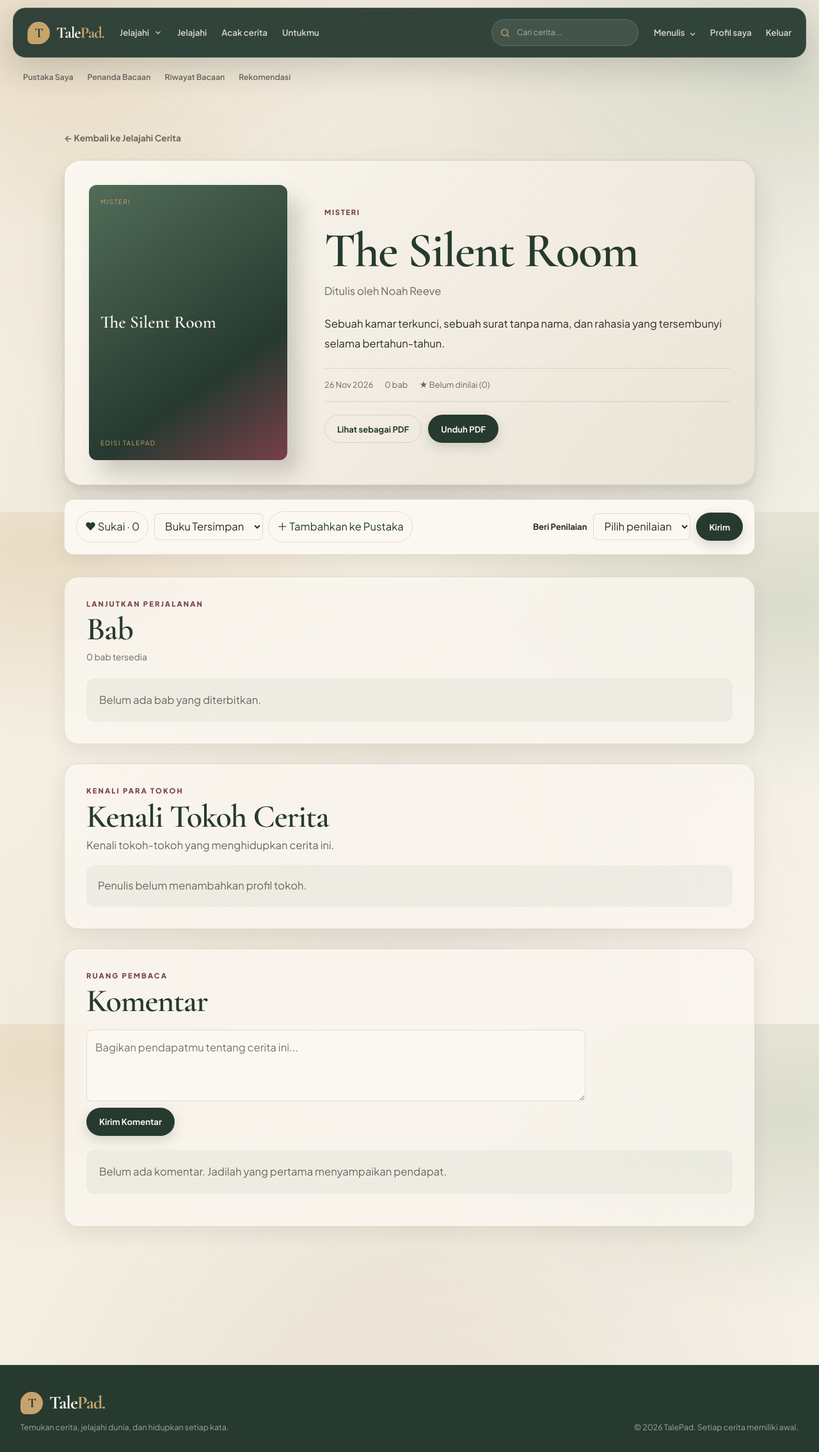
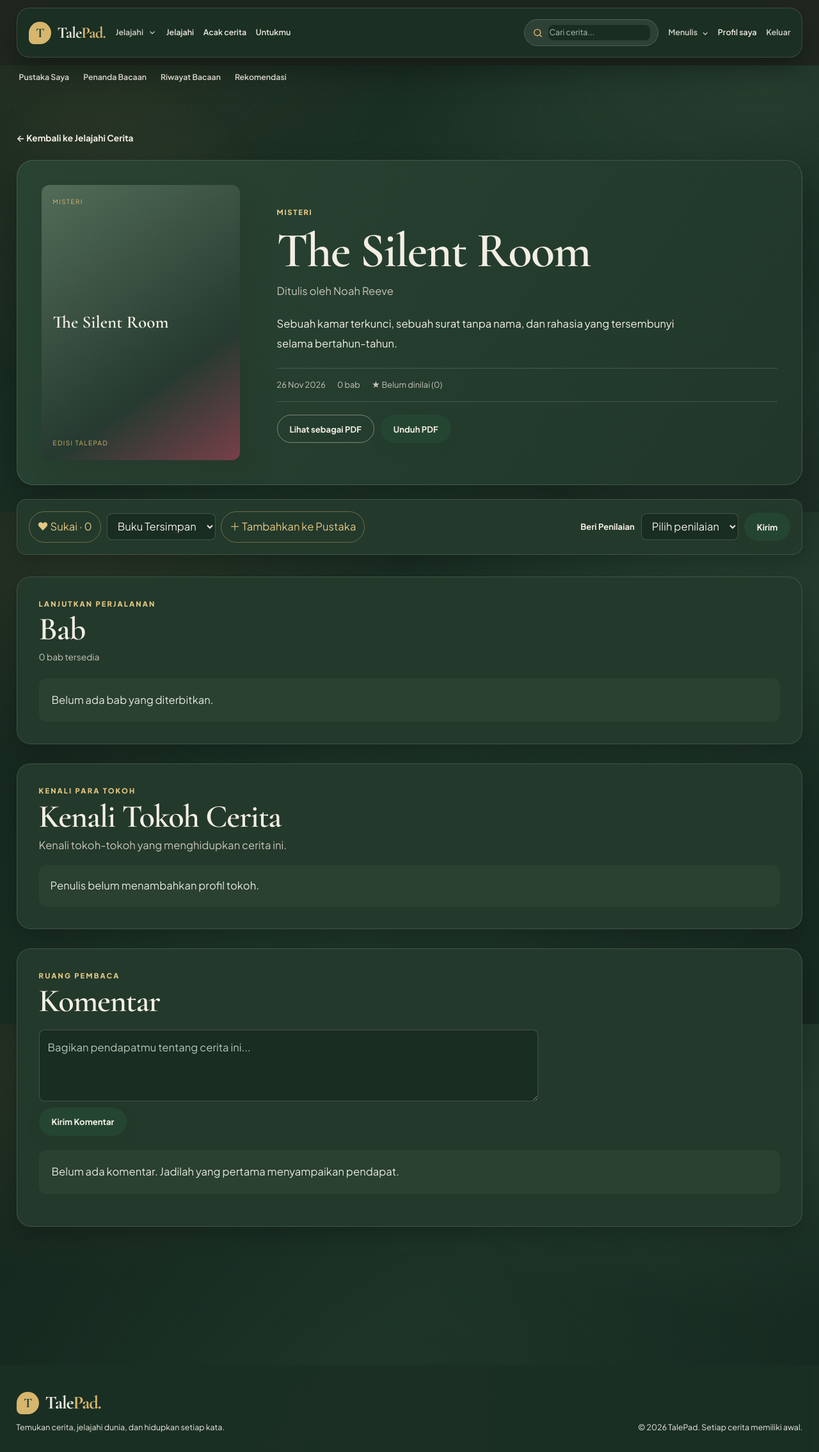
Before and after one commit to twinla/kelompok3, a Laravel app: page /stories/the-silent-room in a window 1280 px wide. Shown: the whole page at 64% size. Run offline with Laravel 12, Linux system fonts and the light colour scheme; the visitor is signed in with stand-in values (Sample User, id 1); data comes from the database, SQL or seed files in the repository; data that the repository does not hold is empty; style sheets or scripts are compiled from the project's sources.

Commit message:
Update TalePad layout and styling

```diff
--- /dev/null
+++ b/public/css/talepad-final-polish.css
@@ -0,0 +1,397 @@
+/*
+ * TalePad final polish
+ * Tema: Deep Forest / Parchment / Antique Gold
+ * Perubahan ini dipisahkan dari stylesheet utama agar mudah dibatalkan.
+ */
+
+:root {
+    --tp-content-width: 1320px;
+}
+
+/* ==============================
+   DEEP FOREST THEME
+   ============================== */
+html[data-theme="dark"] {
+    color-scheme: dark;
+    --tp-ivory: #F3EEE3;
+    --tp-forest: #244532;
+    --tp-charcoal: #18231D;
+    --tp-burgundy: #B38A67;
+    --tp-gold: #D7B66D;
+    --tp-sage: #9FB29D;
+    --tp-paper: #24392C;
+    --tp-paper-deep: #1D3024;
+    --tp-ink: #F3EEE3;
+    --tp-muted: #C4CDBF;
+    --tp-line: rgba(232, 239, 226, .16);
+    --tp-shadow-soft: 0 12px 34px rgba(0, 0, 0, .20);
+    --tp-shadow-card: 0 22px 48px rgba(0, 0, 0, .28);
+    --tp-shadow-floating: 0 18px 50px rgba(0, 0, 0, .34);
+}
+
+html[data-theme="dark"],
+html[data-theme="dark"] body {
+    min-height: 100%;
+    background-color: #15251D !important;
+}
+
+html[data-theme="dark"] body {
+    color: #F3EEE3;
+    background-image:
+        radial-gradient(ellipse at 8% 5%, rgba(215, 182, 109, .095) 0, transparent 34rem),
+        radial-gradient(ellipse at 94% 17%, rgba(113, 151, 119, .14) 0, transparent 36rem),
+        radial-gradient(ellipse at 53% 100%, rgba(67, 105, 75, .12) 0, transparent 42rem),
+        linear-gradient(135deg, #14241C 0%, #1A3024 52%, #15271F 100%) !important;
+    background-repeat: no-repeat;
+    background-attachment: fixed;
+    background-size: cover;
+}
+
+html[data-theme="dark"] #app,
+html[data-theme="dark"] main,
+html[data-theme="dark"] main > .container {
+    background: transparent !important;
+}
+
+/* Header, dropdown, mobile navigation and footer. */
+html[data-theme="dark"] .tp-navbar,
+html[data-theme="dark"] .tp-footer,
+html[data-theme="dark"] .tp-bottom-nav {
+    color: #F3EEE3;
+    background: rgba(27, 48, 36, .97) !important;
+    border-color: rgba(232, 221, 185, .16);
+}
+
+html[data-theme="dark"] .tp-mobile-panel,
+html[data-theme="dark"] .tp-dropdown-menu {
+    color: #F3EEE3;
+    background: #20372A !important;
+    border-color: rgba(232, 239, 226, .16);
+}
+
+html[data-theme="dark"] .tp-mobile-panel a,
+html[data-theme="dark"] .tp-dropdown-menu a {
+    color: #F3EEE3;
+}
+
+html[data-theme="dark"] .tp-mobile-panel a:hover,
+html[data-theme="dark"] .tp-dropdown-menu a:hover {
+    background: rgba(215, 182, 109, .12);
+}
+
+/* Main panels and cards use a slightly lighter green than the page background. */
+html[data-theme="dark"] .story-card,
+html[data-theme="dark"] .tp-panel,
+html[data-theme="dark"] .tp-social-bar,
+html[data-theme="dark"] .tp-progress-card,
+html[data-theme="dark"] .tp-history-row,
+html[data-theme="dark"] .tp-comment-card,
+html[data-theme="dark"] .tp-profile-stat,
+html[data-theme="dark"] .tp-profile-page .story-card,
+html[data-theme="dark"] .tp-profile-page .tp-profile-empty,
+html[data-theme="dark"] .tp-profile-page .tp-profile-drafts,
+html[data-theme="dark"] .tp-profile-draft-item,
+html[data-theme="dark"] .story-form,
+html[data-theme="dark"] .tp-editor-form,
+html[data-theme="dark"] .tp-auth-card,
+html[data-theme="dark"] .tp-profile-edit-form,
+html[data-theme="dark"] .tp-chapter-section,
+html[data-theme="dark"] .tp-character-section,
+html[data-theme="dark"] .tp-comments-section,
+html[data-theme="dark"] .tp-character-form-wrap,
+html[data-theme="dark"] .tp-reading-toolbar,
+html[data-theme="dark"] .tp-discovery-filters,
+html[data-theme="dark"] .search-form,
+html[data-theme="dark"] .empty-state,
+html[data-theme="dark"] .tp-pdf-upload-card,
+html[data-theme="dark"] .tp-pdf-document-card,
+html[data-theme="dark"] .tp-pdf-empty-state,
+html[data-theme="dark"] .tp-story-import-card,
+html[data-theme="dark"] .tp-story-import-guide {
+    color: #F3EEE3;
+    background: #23392B !important;
+    border-color: rgba(232, 239, 226, .15);
+}
+
+html[data-theme="dark"] .tp-profile-heading,
+html[data-theme="dark"] .reader-header {
+    color: #F3EEE3;
+    background: linear-gradient(125deg, #294333 0%, #20372A 100%) !important;
+    border-color: rgba(232, 239, 226, .16);
+}
+
+html[data-theme="dark"] .tp-profile-page .story-info,
+html[data-theme="dark"] .tp-profile-page .story-bottom,
+html[data-theme="dark"] .tp-chapter-row,
+html[data-theme="dark"] .tp-character-card {
+    color: #F3EEE3;
+    background: #1D3024 !important;
+    border-color: rgba(232, 239, 226, .14);
+}
+
+html[data-theme="dark"] input,
+html[data-theme="dark"] textarea,
+html[data-theme="dark"] select,
+html[data-theme="dark"] .story-form input:not([type="file"]),
+html[data-theme="dark"] .story-form select,
+html[data-theme="dark"] .story-form textarea,
+html[data-theme="dark"] .tp-editor-form input,
+html[data-theme="dark"] .tp-editor-form select,
+html[data-theme="dark"] .tp-editor-form textarea,
+html[data-theme="dark"] .tp-auth-form input,
+html[data-theme="dark"] .tp-profile-edit-form input:not([type="file"]),
+html[data-theme="dark"] .tp-profile-edit-form textarea,
+html[data-theme="dark"] .tp-character-form input:not([type="file"]),
+html[data-theme="dark"] .tp-character-form textarea,
+html[data-theme="dark"] .tp-comment-form textarea,
+html[data-theme="dark"] .tp-discovery-filters input,
+html[data-theme="dark"] .tp-discovery-filters select,
+html[data-theme="dark"] .search-form input,
+html[data-theme="dark"] .tp-reading-toolbar select,
+html[data-theme="dark"] .tp-chapter-tools input,
+html[data-theme="dark"] .tp-chapter-tools select,
+html[data-theme="dark"] .tp-story-import-form select {
+    color: #F3EEE3;
+    background-color: #192D22 !important;
+    border-color: rgba(232, 239, 226, .23);
+}
+
+html[data-theme="dark"] input::placeholder,
+html[data-theme="dark"] textarea::placeholder {
+    color: #B8C4B5;
+    opacity: 1;
+}
+
+/* Antique gold replaces the pink accent in the existing dark palette. */
+html[data-theme="dark"] .eyebrow,
+html[data-theme="dark"] .tp-eyebrow,
+html[data-theme="dark"] .genre,
+html[data-theme="dark"] .story-info .genre,
+html[data-theme="dark"] .reader-details > .genre,
+html[data-theme="dark"] .tp-pdf-eyebrow,
+html[data-theme="dark"] .story-bottom,
+html[data-theme="dark"] .story-info p a,
+html[data-theme="dark"] .reader-author a,
+html[data-theme="dark"] .tp-reader-owner-link a,
+html[data-theme="dark"] .tp-history-status a,
+html[data-theme="dark"] .tp-story-import-manual-option a,
+html[data-theme="dark"] .tp-pdf-back-link,
+html[data-theme="dark"] .tp-auth-switch a,
+html[data-theme="dark"] .tp-profile-draft-badge,
+html[data-theme="dark"] .tp-comment-meta strong,
+html[data-theme="dark"] .tp-chapter-row strong,
+html[data-theme="dark"] .tp-profile-stat-number,
+html[data-theme="dark"] .tp-profile-stat-number,
+html[data-theme="dark"] .tp-story-import-template,
+html[data-theme="dark"] .tp-story-import-template-note {
+    color: #E4C784;
+}
+
+html[data-theme="dark"] .tp-action-button,
+html[data-theme="dark"] .tp-text-button,
+html[data-theme="dark"] .tp-chapter-owner-actions a,
+html[data-theme="dark"] .tp-chapter-owner-actions button,
+html[data-theme="dark"] .tp-comment-delete,
+html[data-theme="dark"] .tp-character-delete,
+html[data-theme="dark"] .tp-password-toggle,
+html[data-theme="dark"] .tp-pdf-secondary-button,
+html[data-theme="dark"] .tp-pdf-delete-button {
+    color: #E4C784;
+    border-color: rgba(215, 182, 109, .42);
+}
+
+html[data-theme="dark"] .tp-action-button.is-active,
+html[data-theme="dark"] .tp-chapter-number {
+    color: #F3E4BC;
+    background: rgba(215, 182, 109, .15);
+}
+
+html[data-theme="dark"] .tp-story-import-example,
+html[data-theme="dark"] .tp-story-import-example pre {
+    color: #F3EEE3;
+    background: #192D22;
+    border-color: rgba(232, 239, 226, .16);
+}
+
+html[data-theme="dark"] .tp-empty-note,
+html[data-theme="dark"] .tp-no-characters {
+    color: #E3E8DC;
+    background: #2A4031;
+}
+
+/* ==============================
+   FLUID LAYOUT / LAPTOP FIT
+   ============================== */
+html {
+    max-width: 100%;
+    overflow-x: clip;
+}
+
+body {
+    max-width: 100%;
+    min-width: 320px;
+}
+
+.container,
+.tp-container {
+    width: min(1320px, calc(100% - clamp(28px, 5vw, 72px)));
+    max-width: 100%;
+}
+
+.tp-navbar {
+    width: min(1320px, calc(100% - clamp(24px, 4vw, 56px)));
+    max-width: 100%;
+}
+
+.tp-reader-nav {
+    width: min(1320px, calc(100% - clamp(28px, 5vw, 72px)));
+    max-width: 100%;
+}
+
+main > .container,
+.tp-profile-page,
+.tp-feature-page,
+.tp-editor-page,
+.tp-reader-page {
+    min-width: 0;
+    max-width: 100%;
+}
+
+.story-grid {
+    grid-template-columns: repeat(4, minmax(0, 1fr));
+}
+
+img,
+video,
+iframe,
+canvas {
+    max-width: 100%;
+}
+
+/* On medium laptop widths, move the full navigation into the menu panel
+   before the links begin to collide with the search field. */
+@media (min-width: 1101px) and (max-width: 1360px) {
+    .tp-navbar {
+        padding-inline: 18px;
+        gap: 16px;
+    }
+
+    .tp-navbar-inner {
+        gap: 16px;
+    }
+
+    .tp-nav-links,
+    .tp-nav-right {
+        gap: clamp(10px, 1.15vw, 16px);
+    }
+
+    .tp-nav-links > a,
+    .tp-dropdown-toggle,
+    .tp-nav-text {
+        font-size: .78rem;
+    }
+
+    .tp-search {
+        width: clamp(165px, 17vw, 210px);
+        flex: 0 1 210px;
+    }
+
+    .tp-nav-right .btn {
+        padding-inline: 14px;
+        font-size: .76rem;
+    }
+}
+
+@media (min-width: 721px) and (max-width: 1100px) {
+    .tp-navbar {
+        min-height: 68px;
+        padding-inline: 18px;
+    }
+
+    .tp-navbar-inner {
+        gap: 14px;
+    }
+
+    .tp-nav-links,
+    .tp-nav-right {
+        display: none !important;
+    }
+
+    .tp-search {
+        display: flex !important;
+        width: clamp(170px, 32vw, 300px);
+        margin-left: auto;
+    }
+
+    .tp-mobile-toggle {
+        display: grid !important;
+        margin-left: 0;
+        flex: 0 0 42px;
+    }
+
+    .tp-mobile-panel {
+        width: min(1320px, calc(100% - clamp(24px, 4vw, 56px)));
+    }
+}
+
+.tp-mobile-search {
+    display: none;
+}
+
+@media (max-width: 720px) {
+    .container,
+    .tp-container {
+        width: calc(100% - 32px);
+    }
+
+    .tp-navbar {
+        width: calc(100% - 24px);
+    }
+
+    .tp-mobile-search {
+        display: flex !important;
+        width: 100%;
+        min-height: 44px;
+        margin: 0 0 8px;
+        background: rgba(255, 255, 255, .07);
+        border-color: rgba(232, 239, 226, .18);
+    }
+
+    .tp-mobile-search input {
+        min-width: 0;
+        color: #F3EEE3;
+    }
+
+    .tp-mobile-search input::placeholder {
+        color: #B8C4B5;
+    }
+
+    .tp-mobile-search .tp-search-submit {
+        flex: 0 0 22px;
+    }
+
+    .tp-mobile-panel {
+        width: calc(100% - 24px);
+    }
+}
+
+@media (max-width: 390px) {
+    .tp-logo {
+        font-size: 1.35rem;
+    }
+
+    .tp-logo-mark {
+        width: 31px;
+        height: 31px;
+    }
+
+    .tp-mobile-panel {
+        padding: 9px;
+    }
+}
+
+@media (max-width: 768px) {
+    html[data-theme="dark"] body {
+        background-attachment: scroll;
+    }
+}
--- /dev/null
+++ b/public/css/talepad-screen-fit.css
@@ -0,0 +1,115 @@
+
+/*
+ * TalePad — Responsive Laptop Screen Fit
+ * Mengatur lebar konten dan responsivitas layar.
+ */
+
+/* Pengaturan dasar */
+html,
+body {
+    width: 100%;
+    max-width: 100%;
+    overflow-x: clip;
+}
+
+/* Lebar utama website */
+.container,
+.tp-container,
+main > .container,
+.tp-navbar,
+.tp-reader-nav,
+.tp-mobile-panel,
+.tp-footer-inner {
+    width: calc(100% - clamp(32px, 4vw, 80px)) !important;
+    max-width: 1840px !important;
+    margin-left: auto !important;
+    margin-right: auto !important;
+    box-sizing: border-box;
+}
+
+/* Area utama */
+main > .container > .hero,
+main > .container > .tp-top-search,
+main > .container > .tp-discovery,
+main > .container > section {
+    width: 100%;
+    max-width: 100%;
+}
+
+.hero {
+    width: 100%;
+    box-sizing: border-box;
+}
+
+/* Grid novel */
+.story-grid {
+    grid-template-columns: repeat(5, minmax(0, 1fr));
+    gap: 24px;
+}
+
+.tp-navbar-inner {
+    min-width: 0;
+}
+
+/* Laptop dan layar menengah */
+@media (min-width: 901px) and (max-width: 1200px) {
+    .tp-navbar {
+        min-height: 68px;
+        padding-inline: 18px;
+    }
+
+    .tp-nav-links,
+    .tp-nav-right {
+        display: none !important;
+    }
+
+    .tp-search {
+        display: flex !important;
+        width: clamp(180px, 34vw, 340px);
+        margin-left: auto;
+    }
+
+    .tp-mobile-toggle {
+        display: grid !important;
+        margin-left: 0;
+        flex: 0 0 42px;
+    }
+
+    .story-grid {
+        grid-template-columns: repeat(3, minmax(0, 1fr));
+    }
+}
+
+/* Tablet */
+@media (min-width: 561px) and (max-width: 900px) {
+    .container,
+    .tp-container,
+    main > .container,
+    .tp-navbar,
+    .tp-reader-nav,
+    .tp-footer-inner {
+        width: calc(100% - 40px) !important;
+    }
+
+    .story-grid {
+        grid-template-columns: repeat(2, minmax(0, 1fr));
+    }
+}
+
+/* Smartphone */
+@media (max-width: 560px) {
+    .container,
+    .tp-container,
+    main > .container,
+    .tp-navbar,
+    .tp-reader-nav,
+    .tp-mobile-panel,
+    .tp-footer-inner {
+        width: calc(100% - 28px) !important;
+    }
+
+    .story-grid {
+        grid-template-columns: repeat(2, minmax(0, 1fr));
+        gap: 12px;
+    }
+}
--- a/resources/js/app.js
+++ b/resources/js/app.js
@@ -102,13 +102,7 @@ document.addEventListener('DOMContentLoaded', () => {
         }, { once: true });
     });
 
-    // Respect a previously selected appearance if the user set one elsewhere.
-    try {
-        const savedTheme = localStorage.getItem('talepad-theme');
-        if (savedTheme === 'dark' || savedTheme === 'light') {
-            document.documentElement.dataset.theme = savedTheme;
-        }
-    } catch (_) {
-        // Storage can be unavailable in strict browser privacy modes; the page remains usable.
-    }
+    // TalePad memakai tema deep forest sebagai tampilan utama.
+    // Nilai lama "light" di localStorage tidak boleh menimpa tema baru.
+    document.documentElement.dataset.theme = 'dark';
 });
--- a/resources/views/layouts/app.blade.php
+++ b/resources/views/layouts/app.blade.php
@@ -1,10 +1,10 @@
 <!DOCTYPE html>
-<html lang="id" data-theme="light">
+<html lang="id" data-theme="dark">
 <head>
     <meta charset="UTF-8">
     <meta name="viewport" content="width=device-width, initial-scale=1.0">
     <meta name="csrf-token" content="{{ csrf_token() }}">
-    <meta name="theme-color" content="#263A30">
+    <meta name="theme-color" content="#15251D">
     <meta name="description" content="TalePad — temukan cerita, jelajahi dunia, dan bagikan tulisanmu.">
     <title>@yield('title', 'Jelajahi Cerita') — TalePad</title>
     <link rel="preconnect" href="https://fonts.googleapis.com">
@@ -15,6 +15,8 @@
     {{-- Loaded after Vite and page styles so pagination stays styled even with a stale build manifest. --}}
     <link rel="stylesheet" href="{{ asset('css/talepad-pagination.css') }}?v=4">
     <link rel="stylesheet" href="{{ asset('css/talepad-kontras.css') }}?v=20261125-2">
+    <link rel="stylesheet" href="{{ asset('css/talepad-final-polish.css') }}?v=20261126-1">
+    <link rel="stylesheet" href="{{ asset('css/talepad-screen-fit.css') }}?v=20261126-2">
 </head>
 <body>
     <header class="tp-site-header">
@@ -72,6 +74,12 @@
             </div>
         </div>
         <nav class="tp-mobile-panel" id="tp-mobile-panel" data-mobile-panel aria-label="Navigasi mobile">
+            <form action="{{ route('stories.index') }}" method="GET" class="tp-search tp-mobile-search" role="search">
+                <button type="submit" class="tp-search-submit" aria-label="Cari cerita">
+                    <svg viewBox="0 0 24 24" fill="none" stroke="currentColor" stroke-width="2" stroke-linecap="round" aria-hidden="true"><circle cx="11" cy="11" r="7"/><path d="m20 20-4-4"/></svg>
+                </button>
+                <input type="search" name="q" value="{{ request('q') }}" placeholder="Cari cerita..." aria-label="Cari judul, penulis, atau genre">
+            </form>
             <a href="{{ route('stories.index') }}">Jelajahi cerita</a>
             <a href="{{ route('recommendations.index') }}">Rekomendasi</a>
             <a href="{{ route('stories.random') }}">Acak cerita</a>
```
